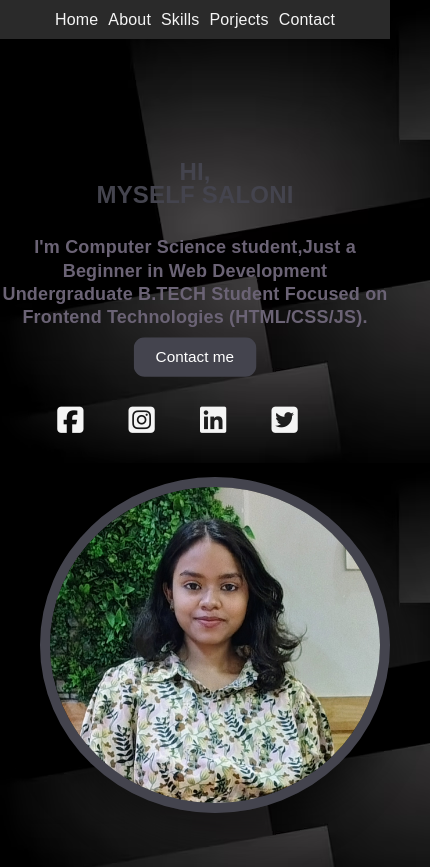
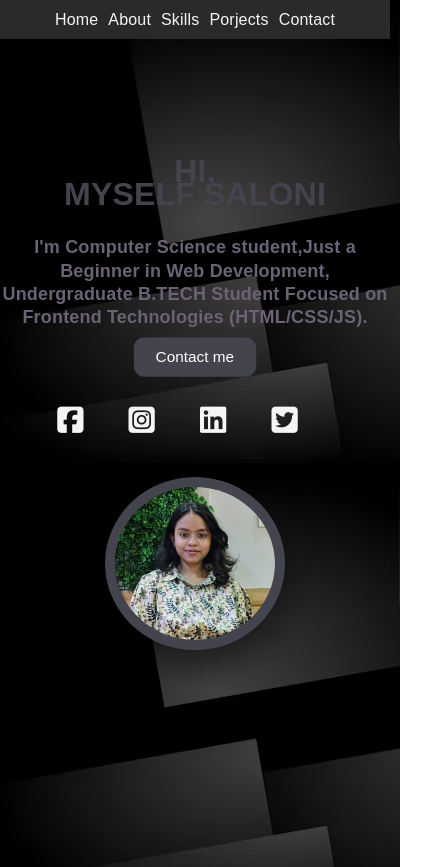
Before and after one commit to saloni16527/portfolio-website, a React (Vite) app: page / in a window 390 px wide. Shown: the top 867 px of the page, 430 px wide, since content can reach past the window. Built offline with nearby package versions, Linux system fonts and the light colour scheme.

Commit message:
change homepage styling

```diff
--- a/src/components/HomePage.jsx
+++ b/src/components/HomePage.jsx
@@ -12,8 +12,8 @@ function HomePage () {
     </div>
 
     <div className="me">
-    <h3>I'm Computer Science student,Just a Beginner in Web Development</h3>
-    <h3>Undergraduate B.TECH Student Focused on Frontend Technologies (HTML/CSS/JS).</h3>
+    <h3>I'm Computer Science student,Just a Beginner in Web Development,
+        Undergraduate B.TECH Student Focused on Frontend Technologies (HTML/CSS/JS).</h3>
    <button class="btn btn-pulse">Contact me</button>
    </div>
     <p>
--- a/src/components/style.css
+++ b/src/components/style.css
@@ -156,7 +156,7 @@ p{
 }
 /* IMAGE */
 #pic {
-    width: 400px;
+    width: 350px;
     border-radius: 50%;
     box-shadow: 0 20px 40px rgba(0,0,0,0.5);
     animation: float 4s ease-in-out infinite;
@@ -677,7 +677,7 @@ input{
     }
 
     .split-text-container{
-        font-size:1.5rem;
+        font-size:2rem;
     }
 
     #pic{
@@ -841,7 +841,7 @@ input{
     }
 
     #pic{
-        width:350px;
+        /*width:350px;*/
         margin:40px;
     }
     .section{
```
